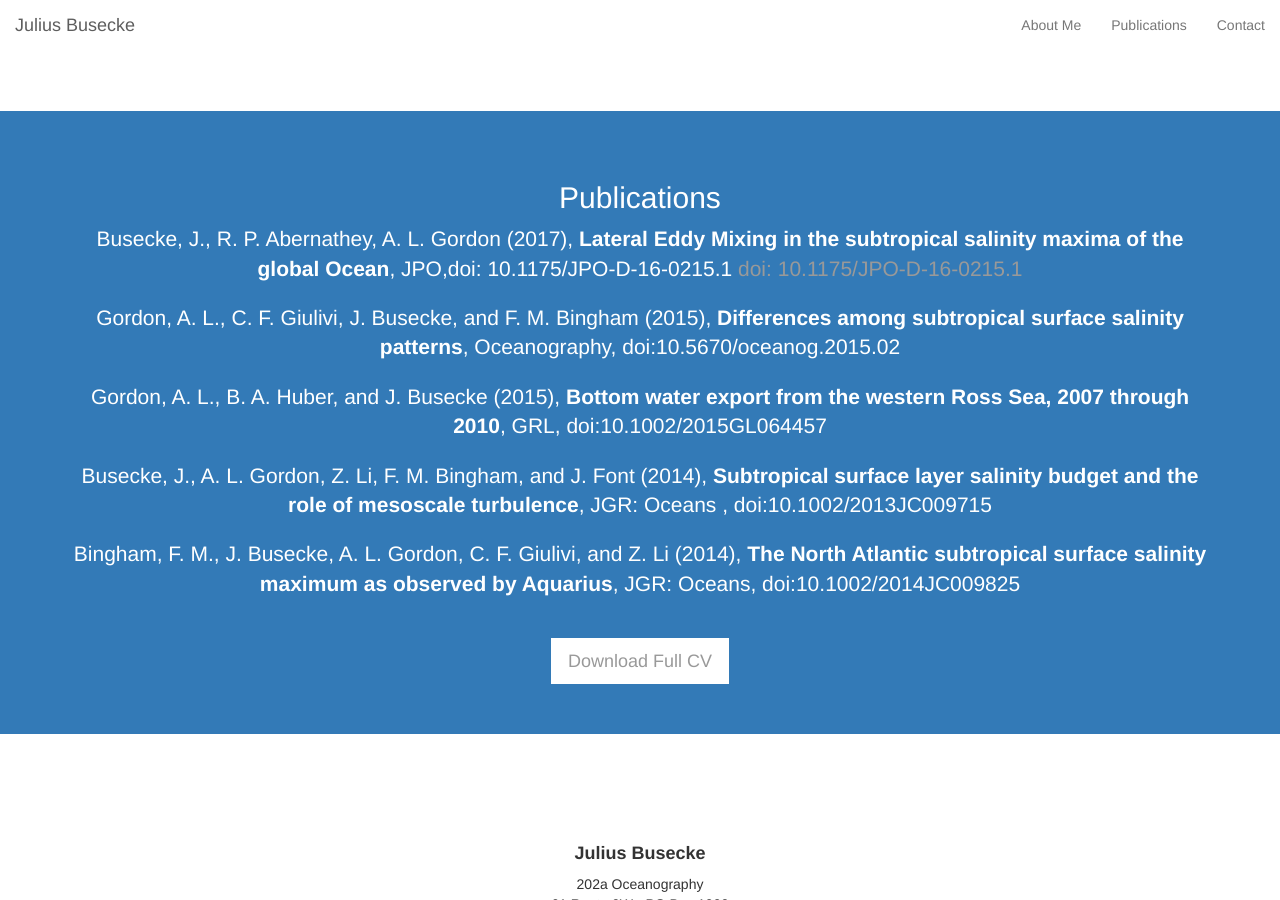
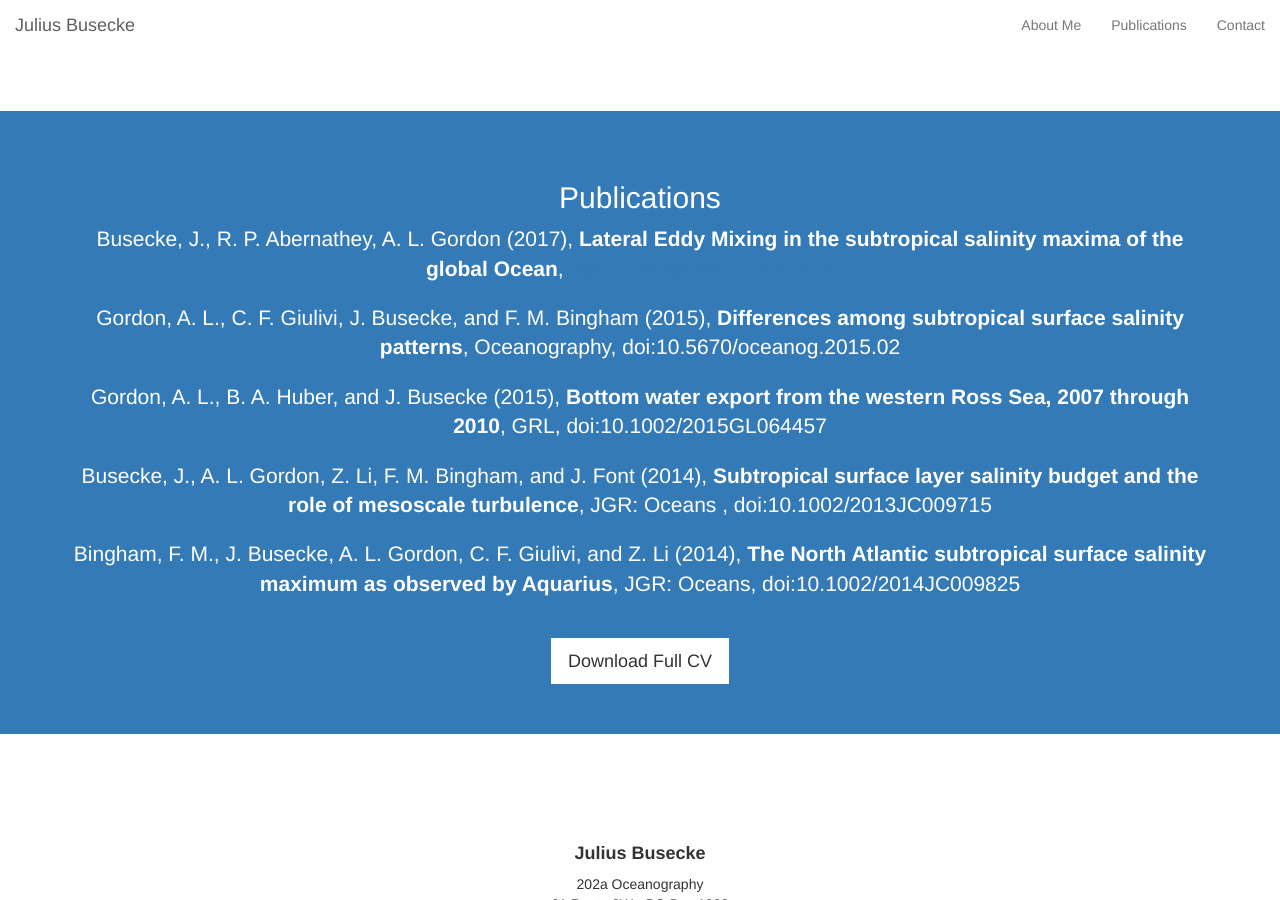
Before and after one commit to jbusecke/jbusecke.github.io, a Jekyll site: the page built from index.html, in a window 1280 px wide and 900 px high, scrolled down 1898 px. Built offline with Jekyll 4.4.1, drawn with Linux system fonts in a browser that asks for light colours; some web fonts are replaced.

Commit message:
link desaster 3

```diff
--- a/css/jbusecke.css
+++ b/css/jbusecke.css
@@ -197,21 +197,28 @@
     background-color: #333
 }
 
-#pub a:link {
+a.publications:link {
+    color: #999
+}
+
+/*a.publications:hover,
+a.publications:focus {
+  background-color: #286090;
+}*/
+
+/*set custom link color for publication section...Probably one can default this in the bg-primary definition*/
+/*#pub a:link {
 	color: #999;
 }
-/* visited link grey */
 #pub a:visited {
 	color: #777;
 }
-/* mouse over link blue */
 #pub a:hover {
 	color: #ff0000;
 }
-/* selected link blue */
 #pub a:active {
 	color: #00ff00;
-}
+}*/
 
 
 
--- a/index.html
+++ b/index.html
@@ -60,7 +60,7 @@
                     <p class="lead">Busecke, J., R. P. Abernathey, A. L. Gordon (2017),
                       <b>Lateral Eddy Mixing in the subtropical salinity maxima
                         of the global Ocean</b>,
-                        <!--  -->JPO,doi: 10.1175/JPO-D-16-0215.1
+                        <!-- JPO,doi: 10.1175/JPO-D-16-0215.1 -->
                         <a href="http://dx.doi.org/10.1175/JPO-D-16-0215.1">
                           doi: 10.1175/JPO-D-16-0215.1</a>
                           <!-- Need to adjust the link color for this  -->
```
